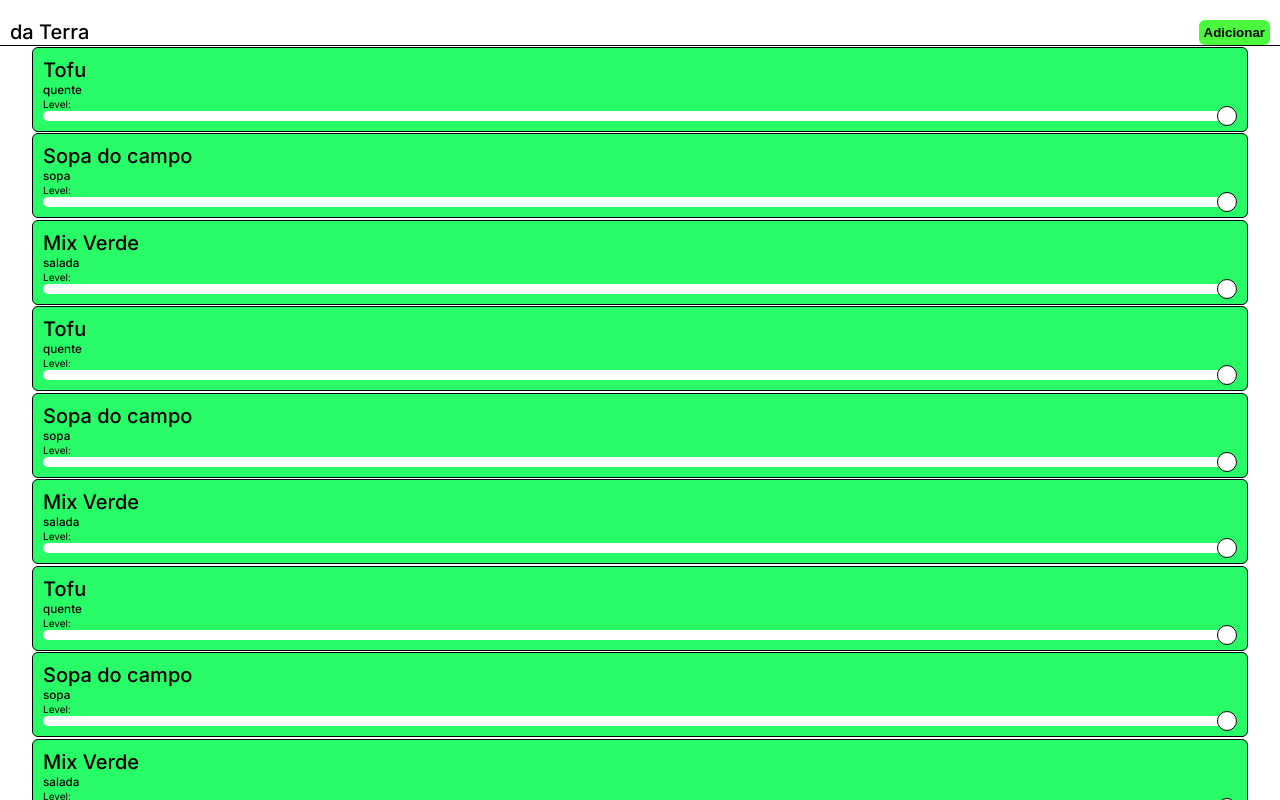
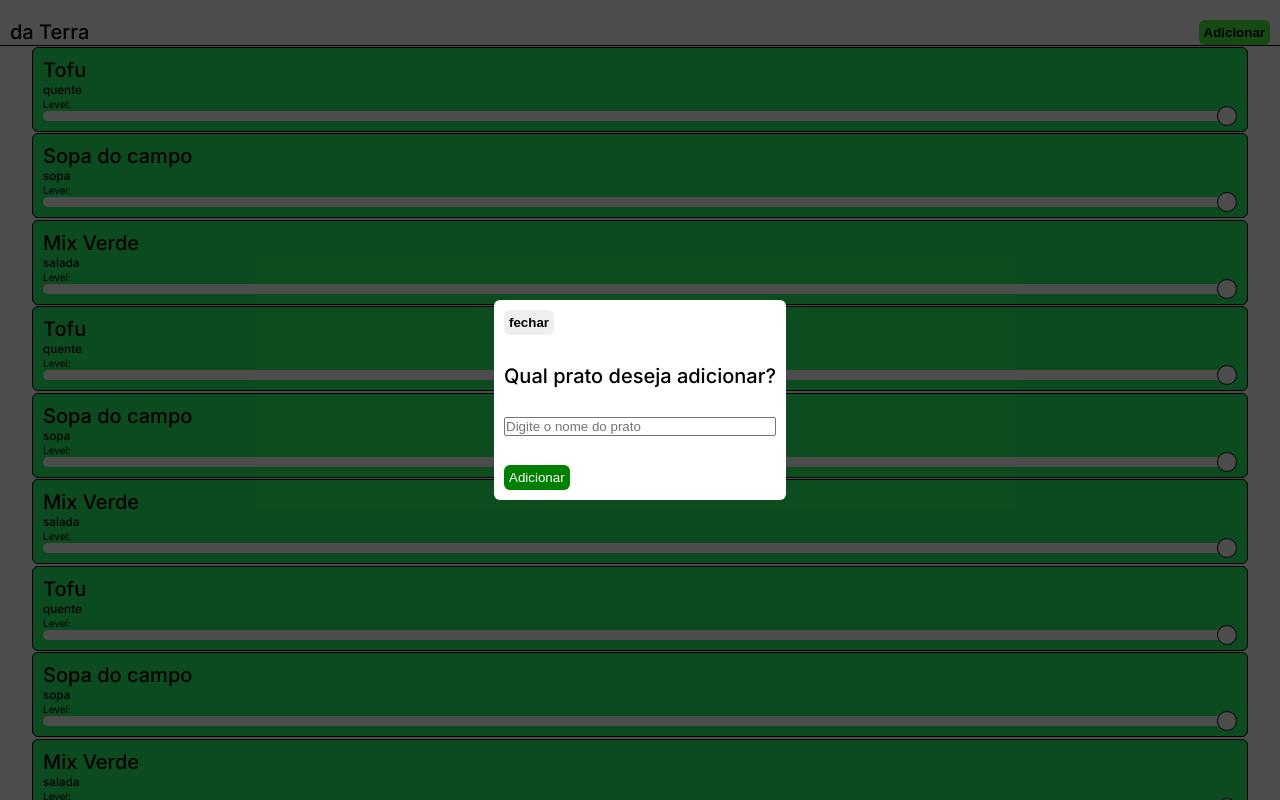
Before and after one commit to DreicLeal/buffetManagerFront, a Next.js app in the folder buffet_manager/: page / in a window 1280 px wide. Shown: the top 800 px of the page. Built offline with nearby package versions, Linux system fonts and the light colour scheme.

Commit message:
add dishes modal

```diff
--- a/buffet_manager/src/app/page.tsx
+++ b/buffet_manager/src/app/page.tsx
@@ -7,7 +7,7 @@ export default function Home() {
   return (
     <main className={styles.main}>
       <Header />
-      {/* <AddFoodModal /> */}
+      <AddFoodModal />
       <div className={styles.dishesContainer}>
         <DishFrame type="quente" name="Tofu" />
         <DishFrame type="sopa" name="Sopa do campo" />
--- /dev/null
+++ b/buffet_manager/src/components/modal/addDishesModal.tsx
@@ -0,0 +1,47 @@
+"use client"
+import { useState } from "react";
+import styles from "./styles.module.scss";
+import buffetFoodList from "@/database/database";
+
+const AddFoodModal = () => {
+  const [inputValue, setInputValue] = useState("");
+  const [suggestions, setSuggestions] = useState<string[]>([]);
+
+  const handleInputChange = (event: React.ChangeEvent<HTMLInputElement>) => {
+    const value = event.target.value;
+    setInputValue(value);
+    const filterSuggestions = buffetFoodList
+      .filter((food) => food.name.toLowerCase().includes(value.toLowerCase()))
+      .map((food) => food.name);
+
+    setSuggestions(filterSuggestions);
+  };
+
+  const addToInput = (event: any) => {
+const liValue = event.target.textContent
+setInputValue(liValue)
+setSuggestions([])
+  }
+  return (
+    <div className={styles.modalOverlay}>
+      <div className={styles.container}>
+        <button className={styles.closeBtn}>fechar</button>
+        <h1>Qual prato deseja adicionar?</h1>
+        <input
+          type="text"
+          value={inputValue}
+          onChange={handleInputChange}
+          placeholder="Digite o nome do prato"
+        />
+                <ul>
+          {suggestions.map((suggestion, index) => (
+            <li onClick={addToInput} key={index}>{suggestion}</li>
+          ))}
+        <button className={styles.addBtn}>Adicionar</button>
+        </ul>
+      </div>
+    </div>
+  );
+};
+
+export default AddFoodModal
--- /dev/null
+++ b/buffet_manager/src/components/modal/styles.module.scss
@@ -0,0 +1,40 @@
+
+.modalOverlay {
+    background-color: rgba(0, 0, 0, 0.7);
+    position: fixed;
+    top: 0;
+    right: 0;
+    bottom: 0;
+    left: 0;
+    z-index: 1000;
+
+    display: flex;
+    justify-content: center;
+    align-items: center;
+
+    width: 100vw;
+    height: 100vh;
+
+    .container{
+        display: flex;
+        flex-direction: column;
+        justify-content: space-between;
+        background-color: white;
+        height: 200px;
+        padding: 10px;
+        border-radius: 6px;
+        overflow-x: auto;
+        .closeBtn{
+            width: fit-content;
+            padding: 5px;
+            border-radius: 6px;
+            font-weight: 700;
+        }
+        .addBtn{
+            padding: 5px;
+            border-radius: 6px;
+            background-color: green;
+            color: white;
+        }
+    }
+}
```
